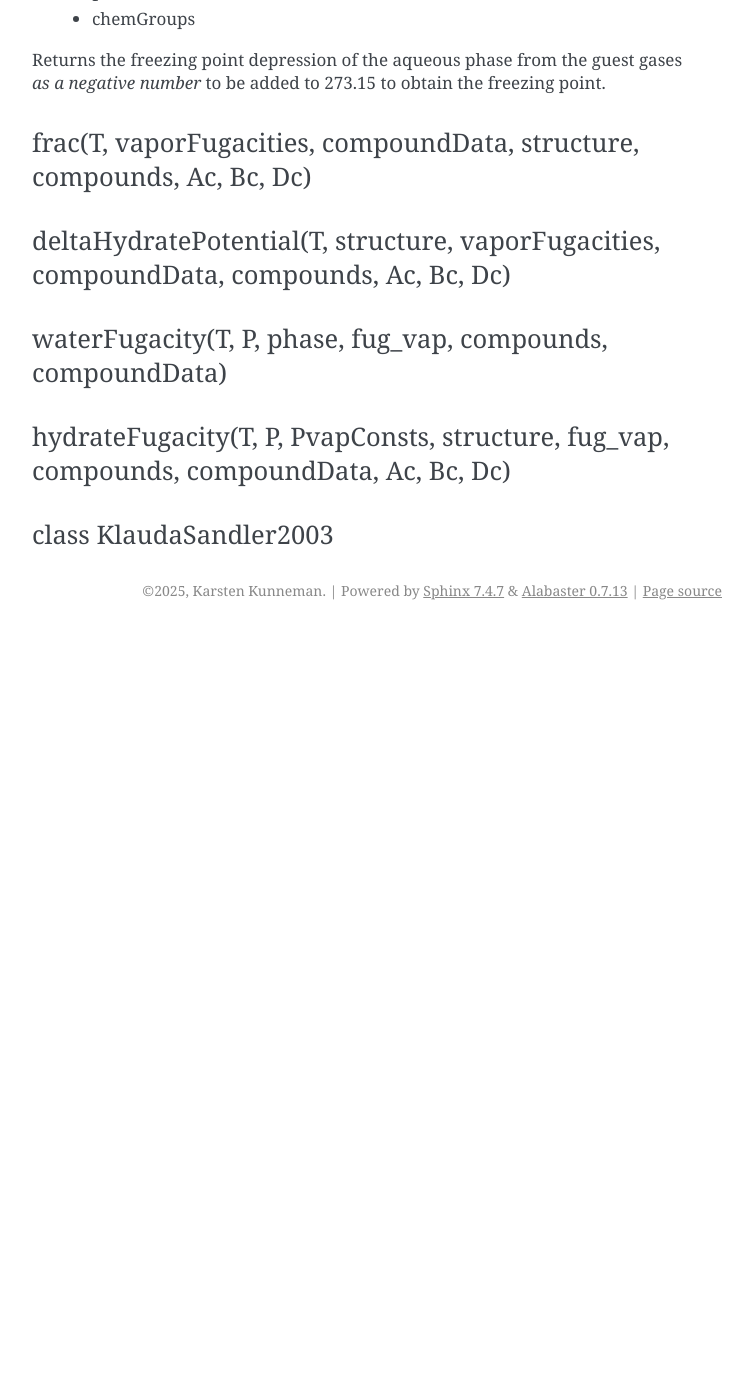
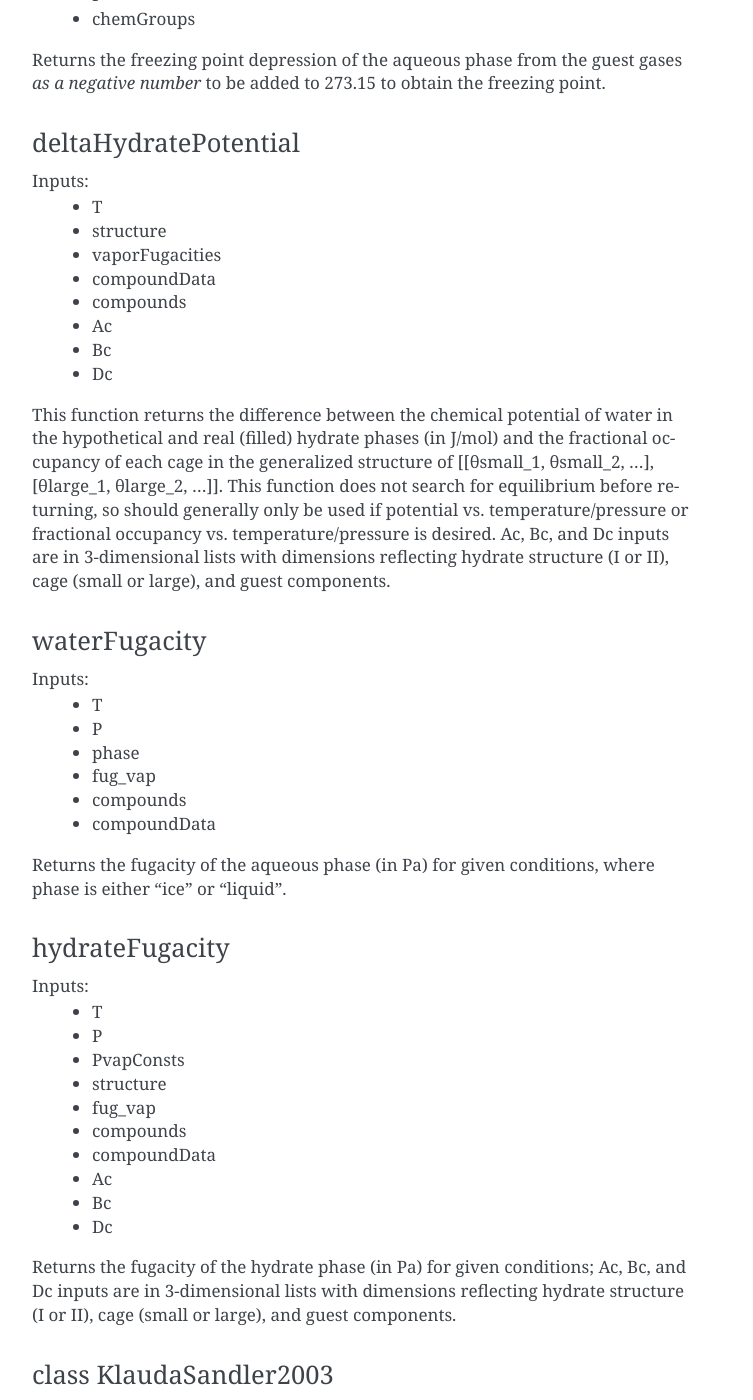
Before and after one commit to karstenkunneman/hydrates, a Sphinx documentation site: the page built from docs/Functions.rst, in a window 1280 px wide and 1400 px high, scrolled down 4436 px. Shown: the whole window, without its empty margins (388-1141 px from the left). Built offline with Sphinx 7.4.7, drawn with Linux system fonts in a browser that asks for light colours; before the commit the page ends 5066 px from its top, so only the background shows below that; some of the changed text lies outside the part shown.

Commit message:
Update 2025/10/26

```diff
--- a/docs/Component and Inhibitor IDs.rst
+++ b/docs/Component and Inhibitor IDs.rst
@@ -1,5 +1,3 @@
-.. _Component and Inhibitor IDs
-
 Component and Inhibitor IDs
 ====================================================================================
 
--- a/docs/Functions.rst
+++ b/docs/Functions.rst
@@ -182,17 +182,84 @@ Inputs:
 Returns the freezing point depression of the aqueous phase from the guest gases *as a negative
 number* to be added to 273.15 to obtain the freezing point.
 
-frac(T, vaporFugacities, compoundData, structure, compounds, Ac, Bc, Dc)
-************************************************************************
+deltaHydratePotential
+*********************
+Inputs:
+    *   T
+    *   structure
+    *   vaporFugacities
+    *   compoundData
+    *   compounds
+    *   Ac
+    *   Bc
+    *   Dc
 
-deltaHydratePotential(T, structure, vaporFugacities, compoundData, compounds, Ac, Bc, Dc)
-*****************************************************************************************
+This function returns the difference between the chemical potential of water in the hypothetical
+and real (filled) hydrate phases (in J/mol) and the fractional occupancy of each cage in the
+generalized structure of [[θsmall_1, θsmall_2, ...], [θlarge_1, θlarge_2, ...]]. This function
+does not search for equilibrium before returning, so should generally only be used if potential
+vs. temperature/pressure or fractional occupancy vs. temperature/pressure is desired. Ac, Bc, and
+Dc inputs are in 3-dimensional lists with dimensions reflecting hydrate structure (I or II),
+cage (small or large), and guest components.
 
-waterFugacity(T, P, phase, fug_vap, compounds, compoundData)
-************************************************************
 
-hydrateFugacity(T, P, PvapConsts, structure, fug_vap, compounds, compoundData, Ac, Bc, Dc)
-******************************************************************************************
+waterFugacity
+*************
+Inputs:
+    *   T
+    *   P
+    *   phase
+    *   fug_vap
+    *   compounds
+    *   compoundData
+
+Returns the fugacity of the aqueous phase (in Pa) for given conditions, where phase is either "ice"
+or "liquid".
+
+hydrateFugacity
+***************
+Inputs:
+    *   T
+    *   P
+    *   PvapConsts
+    *   structure
+    *   fug_vap
+    *   compounds
+    *   compoundData
+    *   Ac
+    *   Bc
+    *   Dc
+
+Returns the fugacity of the hydrate phase (in Pa) for given conditions; Ac, Bc, and Dc inputs are
+in 3-dimensional lists with dimensions reflecting hydrate structure (I or II),  cage (small or
+large), and guest components.
 
 class KlaudaSandler2003
 ************************
+Inputs:
+    *   componentList
+    *   moleFractions
+    *   definedVarible = "T"
+    *   temperature = None
+    *   pressure = None
+
+Properties:
+    *   componentData
+    *   interactionParameters
+    *   componentList
+    *   moleFractions
+    *   definedVarible
+    *   temperature
+    *   pressure
+    *   simResults
+    *   eqStructure
+    *   eqFrac
+    *   equilPhase
+    *   hydrationNumber
+    *   hydrateDensity
+    *   freezingPoint
+
+Main simulation class for this library. If definedVariable is set to "T", temperature is mandatory
+and pressure is optional, but a guess pressure can be put in. If definedVariable is set to "P",
+pressure is mandatory and temperature is optional, but a guess temperature can be put in. Usage
+examples are available in Usage Examples.
```
Also changed, not shown: 4 other files.
